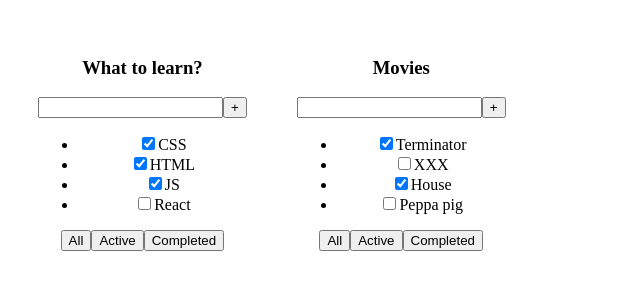
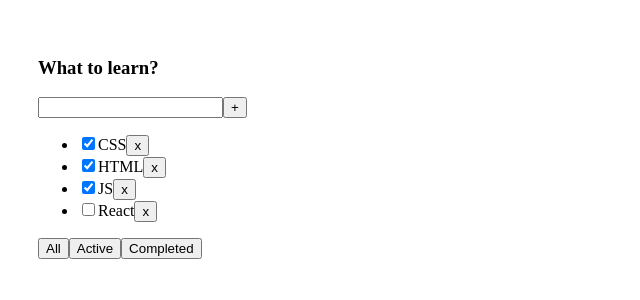
Before and after one commit to SandraYushko/TodolistForStudents-Dimich, a React (Create React App) app: page / in a window 1280 px wide. Shown: the top 300 px of the page, without its empty margins (0-640 px from the left). Built offline with nearby package versions, Linux system fonts and the light colour scheme.

Commit message:
Todolist for students 02

```diff
--- a/src/App.tsx
+++ b/src/App.tsx
@@ -1,25 +1,39 @@
-import React from 'react';
+import React, {useState} from 'react';
 import './App.css';
 import {TaskType, Todolist} from "./Todolist";
 
+export type FilterValuesType="all"|"active"|"completed"
+
 function App() {
-    let tasks1:Array<TaskType>=[
+    let [tasks1,setTasks1]=useState<Array<TaskType>>([
         {id:1, title:"CSS", isDone:true},
         {id:2, title:"HTML", isDone:true},
         {id:3, title:"JS", isDone:true},
         {id:4, title:"React", isDone:false}
-    ]
+    ])
 
-    let tasks2:Array<TaskType>=[
-        {id:1, title:"Terminator", isDone:true},
-        {id:2, title:"XXX", isDone:false},
-        {id:3, title:"House", isDone:true},
-        {id:4, title:"Peppa pig", isDone:false}
-    ]
+    let [filter, setFilter]=useState<FilterValuesType>("all")
+    let tasksForTodolist=tasks1
+    if (filter==="active") tasksForTodolist=tasks1.filter((t)=>t.isDone===false)
+    if (filter==="completed") tasksForTodolist=tasks1.filter((t)=>t.isDone===true)
+
+    function changeFilter(value:FilterValuesType){
+        setFilter(value)
+    }
+
+    function removeTask (id:number){
+        tasks1=tasks1.filter((t)=>t.id !== id)
+        setTasks1(tasks1)
+    }
+
     return (
         <div className="App">
-            <Todolist title="What to learn?" tasks={tasks1}/>
-            <Todolist title="Movies" tasks={tasks2}/>
+            <Todolist
+                title="What to learn?"
+                tasks={tasksForTodolist}
+                removeTask={removeTask}
+                changeFilter={changeFilter}
+            />
         </div>
     );
 }
--- a/src/Todolist.tsx
+++ b/src/Todolist.tsx
@@ -1,9 +1,12 @@
 import React from "react";
 import {stringify} from "querystring";
+import {FilterValuesType} from "./App";
 
 type TodolistPropsType = {
     title: string,
     tasks: Array<TaskType>
+    removeTask: (id:number)=>void
+    changeFilter: (arg0: FilterValuesType)=>void
 }
 
 export type TaskType={
@@ -19,15 +22,18 @@
             <input/>
             <button>+</button>
             <ul>
-                <li><input type="checkbox" checked={props.tasks[0].isDone}/><span>{props.tasks[0].title}</span></li>
-                <li><input type="checkbox" checked={props.tasks[1].isDone}/><span>{props.tasks[1].title}</span></li>
-                <li><input type="checkbox" checked={props.tasks[2].isDone}/><span>{props.tasks[2].title}</span></li>
-                <li><input type="checkbox" checked={props.tasks[3].isDone}/><span>{props.tasks[3].title}</span></li>
+                {props.tasks.map((el,index)=>{
+                    return (
+                        <li key={el.id}><input type="checkbox" checked={el.isDone}/><span>{el.title}</span>
+                            <button onClick={()=>{props.removeTask(el.id)}}>x</button>
+                        </li>
+                    )
+                })}
             </ul>
             <div>
-                <button>All</button>
-                <button>Active</button>
-                <button>Completed</button>
+                <button onClick={()=>props.changeFilter("all")}>All</button>
+                <button onClick={()=>props.changeFilter("active")}>Active</button>
+                <button onClick={()=>props.changeFilter("completed")}>Completed</button>
             </div>
 
         </div>
--- a/src/index.css
+++ b/src/index.css
@@ -5,4 +5,5 @@
 
 .App >div {
   margin-right: 50px;
+  text-align: left;
 }
```
